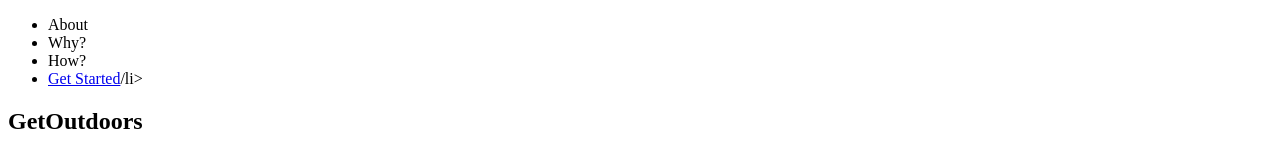
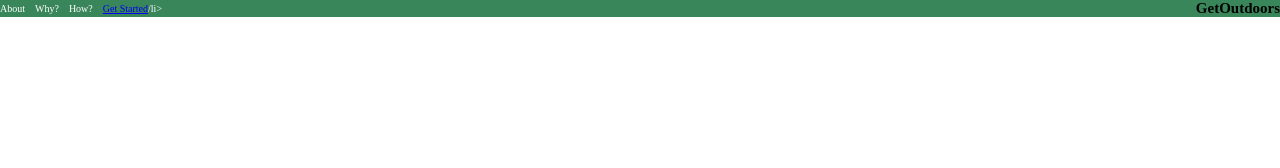
Before and after one commit to jamiev03/Get-Outdoors, a website: page index.html in a window 1280 px wide. Drawn offline with nearby package versions, Linux system fonts and the light colour scheme; files that its build step writes are made by us from their sources.

Commit message:
having sass issues, added nav

```diff
--- /dev/null
+++ b/sass/abstracts/_variables.scss
@@ -0,0 +1,8 @@
+//colors
+$color-primary-dark: #388659;
+$color-primary-middle: #439775;
+$color-primary-light: #79c99e;
+
+$color-white: #fff;
+
+$color-black: #1c1c1c;
--- /dev/null
+++ b/sass/base/_base.scss
@@ -0,0 +1,16 @@
+
+*,
+*::after,
+*::before {
+    margin: 0;
+    padding: 0;
+    box-sizing: inherit;
+}
+/* Setting the root font-size in order to make the rest of the page easier to style using 'rem' since it will just be a multiple of 10px- this must the be in turn converted to percentage of default 16px in order for accessibility to work properly and make media queries much easier to write */
+html {
+    font-size: 62.5%;
+    /* is eaual to 16px - defines 1rem*/
+}
+body {
+    box-sizing: border-box;
+}
--- a/sass/layout/_header.scss
+++ b/sass/layout/_header.scss
@@ -0,0 +1,16 @@
+nav {
+    display: flex;
+    justify-content: space-between;
+    align-items: center;
+    background: #388659;
+}
+.navigation {
+    display: flex;
+    justify-content: space-around;
+
+    &__link {
+        margin-right: 1rem;
+        color: white;
+        list-style: none;
+    }
+}
--- a/sass/main.scss
+++ b/sass/main.scss
@@ -1 +1,4 @@
 @import "layout/header";
+@import "abstracts/variables";
+
+@import "base/base"
```
